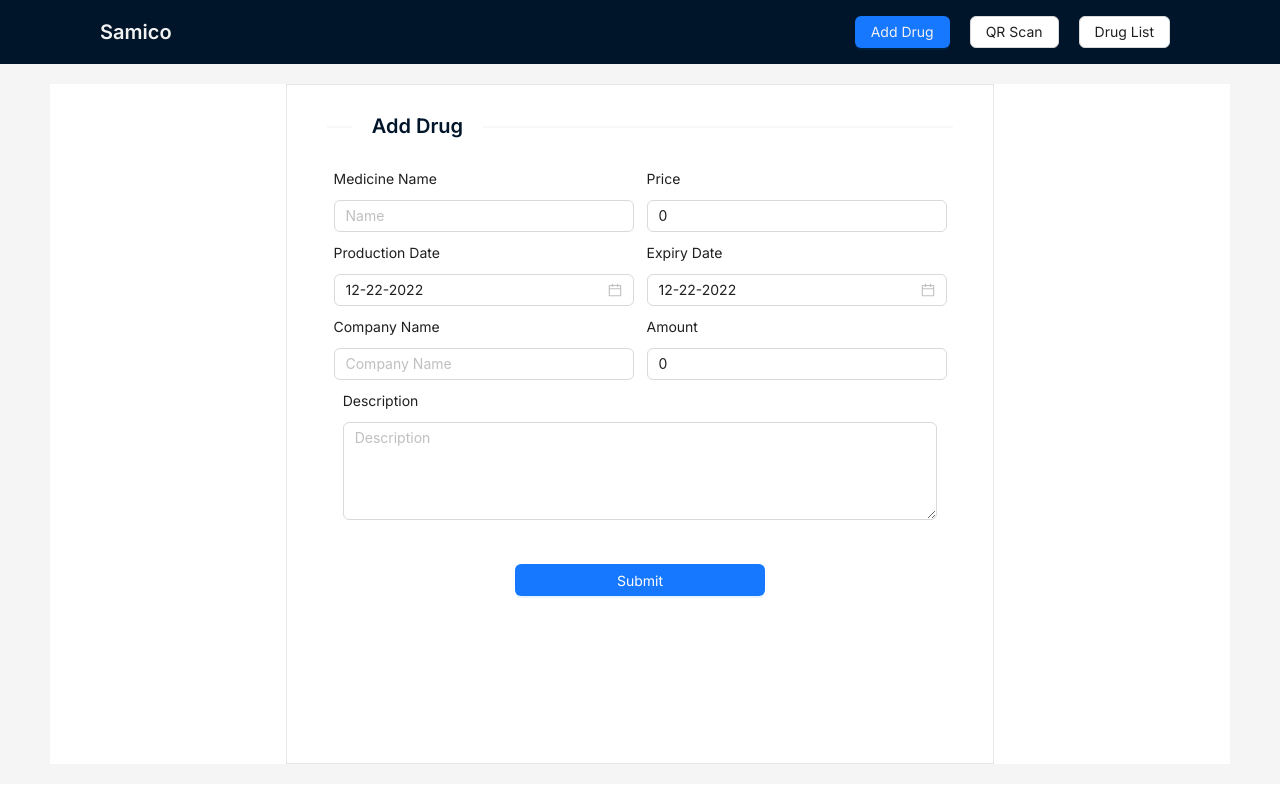
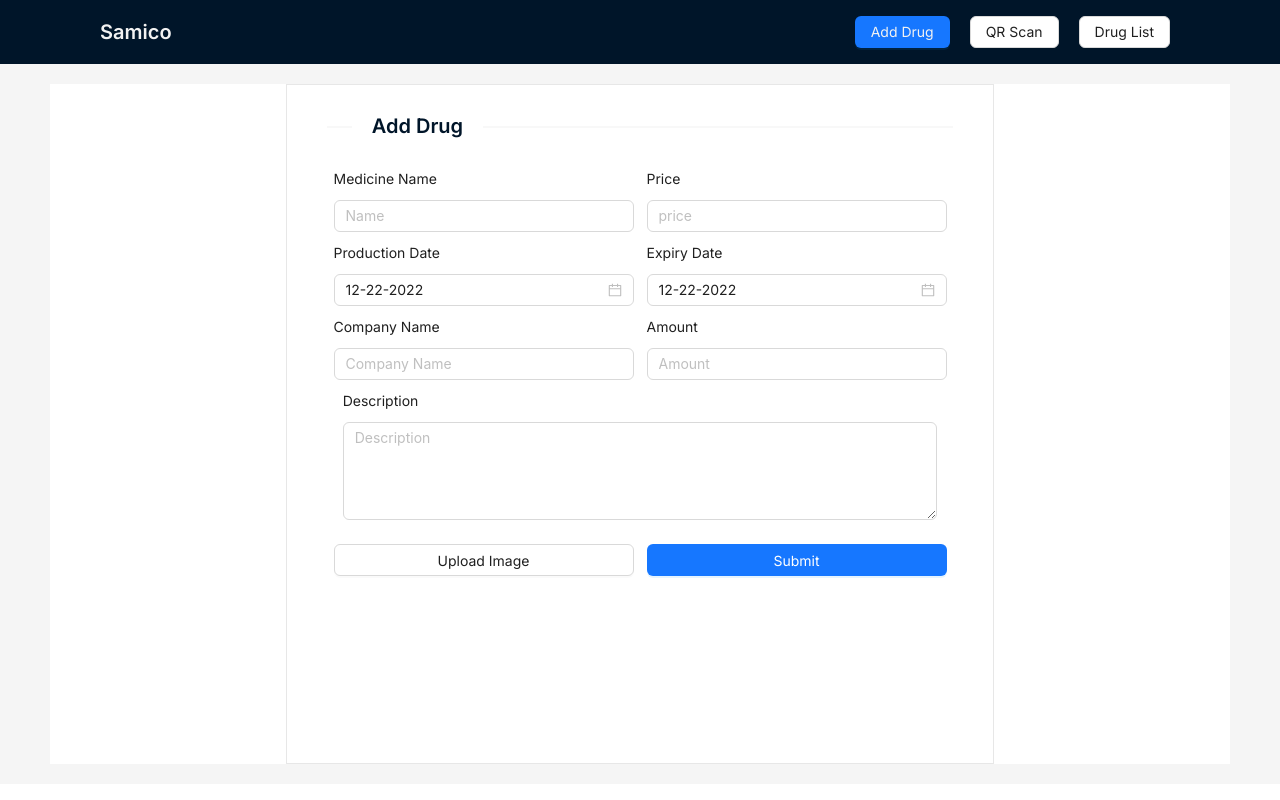
Before and after one commit to sami96h/drug-tracking-system, a React (Create React App) app in the folder demo-client/: page /drugs/new in a window 1280 px wide. Built offline with nearby package versions, Linux system fonts and the light colour scheme.

Commit message:
create upload image component and edit add drugs form relates #17

```diff
--- a/demo-client/src/component/AddDrugs/index.tsx
+++ b/demo-client/src/component/AddDrugs/index.tsx
@@ -8,21 +8,25 @@ import dayjs from 'dayjs'
 
 import { validationSchema } from '../../validation/AddDrugs'
 import './style.css'
+import Uploader from '../UploadImage'
 
 const { TextArea } = Input
 
 const AddDrugs:FC = () => {
   const [productionDate, setProductionDate] = useState(dayjs().format('MM-DD-YYYY'))
   const [expiryDate, setExpiryDate] = useState(dayjs().format('MM-DD-YYYY'))
+  const [imageUrl, setImageUrl] = useState<string>('')
+  console.log(' in add drug form', imageUrl)
 
   return (
     <Formik
       initialValues={{
         medicineName: '',
-        price: 0,
-        amount: 0,
+        price: '',
+        amount: '',
         companyName: '',
         description: '',
+        image: imageUrl,
         productionDate,
         expiryDate,
       }}
@@ -33,7 +37,7 @@ const AddDrugs:FC = () => {
       }}
     >
       {({
-        values, errors, touched, handleChange, handleBlur, isSubmitting,
+        values, errors, touched, handleChange, handleBlur, isSubmitting, setFieldValue,
       }) => (
         <Form className="form-add-drugs">
           <Divider
@@ -172,16 +176,31 @@ const AddDrugs:FC = () => {
               />
 
             </AntForm.Item>
-          </div>
+
+            <AntForm.Item
+              validateStatus={
+              errors.image && touched.image ? 'error' : 'success'
+            }
+              help={errors.image}
+              className="form-item"
+            >
+              <Uploader
+                setImageUrl={setImageUrl}
+                setFieldValue={setFieldValue}
+              />
+            </AntForm.Item>
 
             <Button
-            className="add-drugs-btn"
+              // className="add-drugs-btn"
+              className="form-item"
               type="primary"
               htmlType="submit"
               disabled={isSubmitting}
             >
               Submit
             </Button>
+          </div>
+
         </Form>
       )}
     </Formik>
--- a/demo-client/src/component/AddDrugs/style.css
+++ b/demo-client/src/component/AddDrugs/style.css
@@ -34,9 +34,9 @@
 .form-item-container .form-item input, .date-picker{
   width: 100% !important;
 }
-
+/*
 .add-drugs-btn{
   display: block;
   margin: 20px auto;
   width: calc(80%/2);
-}
+} */
--- /dev/null
+++ b/demo-client/src/component/UploadImage/index.tsx
@@ -0,0 +1,55 @@
+import { Button, Upload } from 'antd'
+import { FC, useState } from 'react'
+import { toast } from 'react-toastify'
+
+const Uploader:FC<any> = ({ setImageUrl, setFieldValue }) => {
+  const [file, setFile] = useState('')
+
+  const beforeUpload = (e:any):boolean => {
+    setFile(e)
+    return false
+  }
+
+  const handleChange = ():void => {
+    const data = new FormData()
+    if (file) {
+      data.append('file', file)
+      data.append('upload_preset', `${process.env.REACT_APP_CLOUDINARY_UPLOAD_PRESET}`)
+      data.append('cloud_name', `${process.env.REACT_APP_CLOUDINARY_CLOUD_NAME}`)
+      fetch(`${process.env.REACT_APP_CLOUDINARY_BASE_URL}`, {
+        method: 'post',
+        body: data,
+      })
+        .then((resp) => resp.json())
+        .then((result) => {
+          setFieldValue('image', result.url)
+        })
+        .catch((err) => toast.error(err))
+    }
+  }
+
+  return (
+    <div>
+      <Upload
+        name="image"
+        listType="picture"
+        beforeUpload={beforeUpload}
+        onChange={() => {
+          setImageUrl('')
+          handleChange()
+        }}
+      >
+        <Button style={{
+          width: '300px',
+          display: 'block',
+        }}
+        >
+          Upload Image
+
+        </Button>
+      </Upload>
+    </div>
+  )
+}
+
+export default Uploader
```
Also changed, not shown: demo-client/src/component/UploadImage/style.css (added), 1 other file (tests, documents, lock files or other folders). Lines whose indentation alone changed are shown as unchanged.
